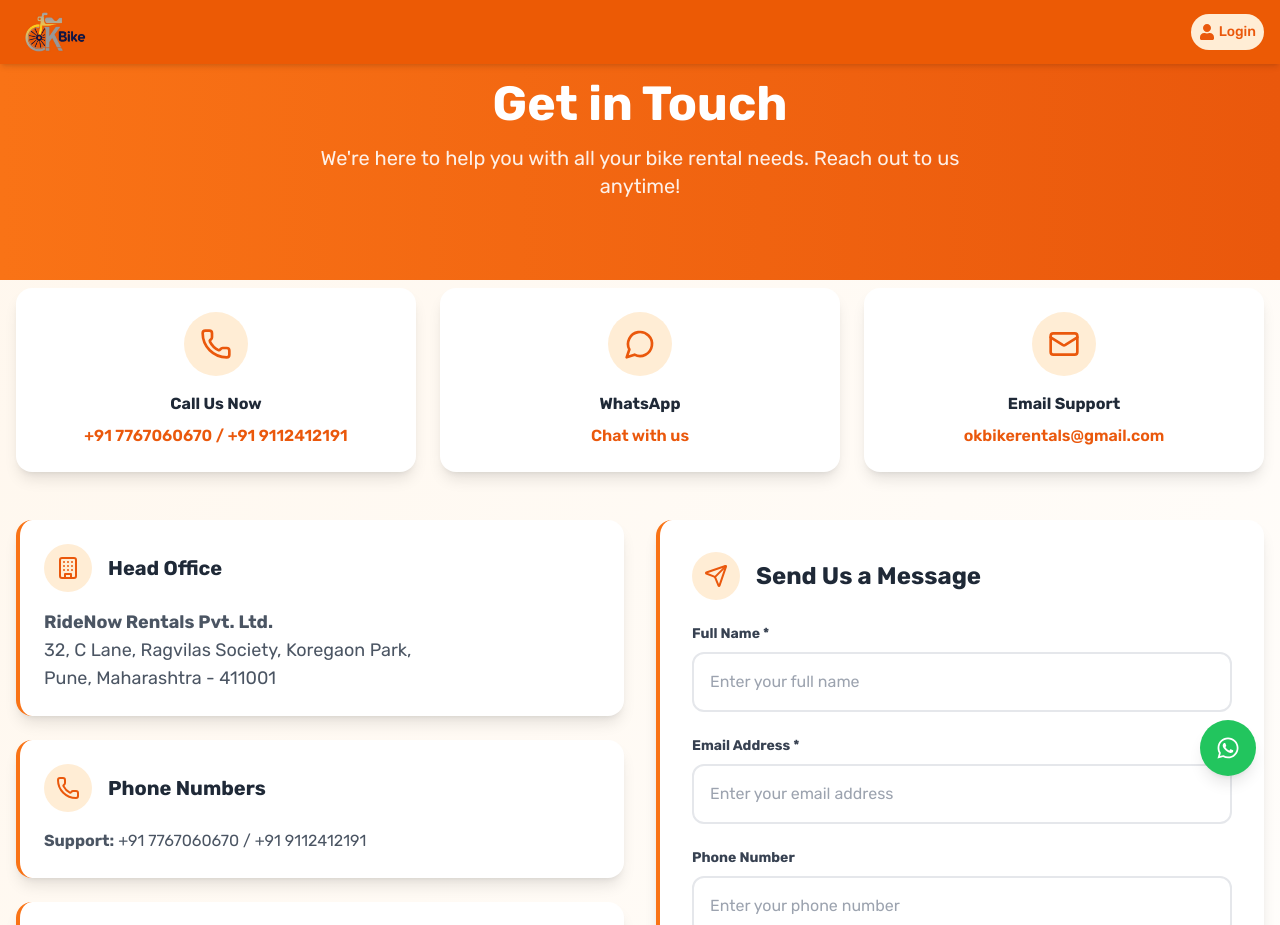
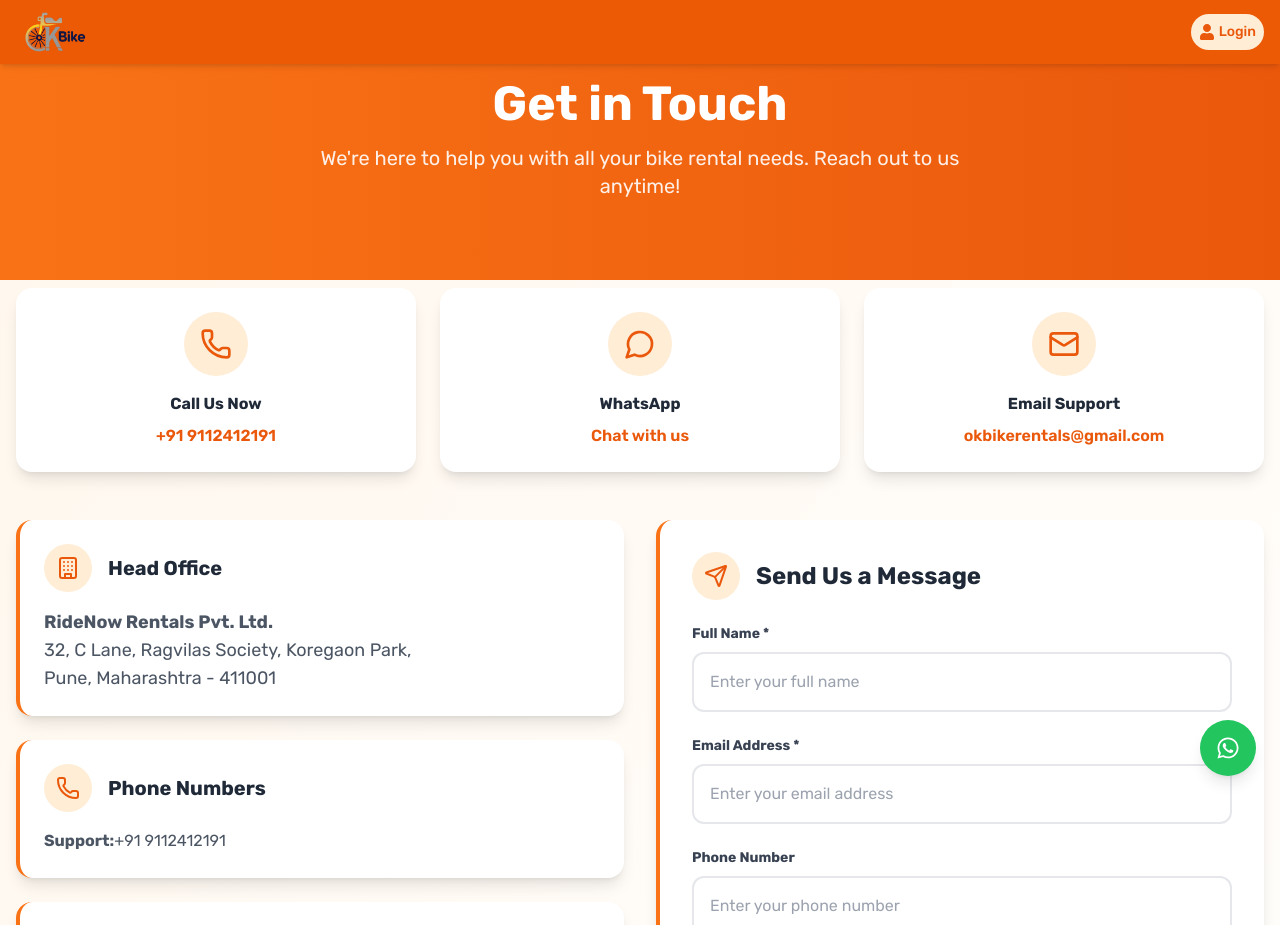
Before and after one commit to rishiram21/okbike_final_frontend_users, a React (Vite) app: page /contactus in a window 1280 px wide. Shown: the top 925 px of the page. Built offline with nearby package versions, Linux system fonts and the light colour scheme.

Commit message:
04-07-2025

```diff
--- a/src/components/Footer.jsx
+++ b/src/components/Footer.jsx
@@ -82,9 +82,9 @@ const Footer = () => {
               <div className="flex items-center gap-3">
                 <FaPhone className="text-orange-400 flex-shrink-0" size={16} />
                 <div className="text-gray-300 text-sm">
-                  <a href="tel:+917767060670" className="hover:text-orange-400 transition-colors block">
+                  {/* <a href="tel:+917767060670" className="hover:text-orange-400 transition-colors block">
                     +91 7767060670
-                  </a>
+                  </a> */}
                   <a href="tel:+919112412191" className="hover:text-orange-400 transition-colors block">
                     +91 9112412191
                   </a>
@@ -242,9 +242,9 @@ const Footer = () => {
                 <div className="flex items-center gap-3">
                   <FaPhone className="text-orange-400 flex-shrink-0" size={16} />
                   <div className="text-gray-300 text-sm">
-                    <a href="tel:+917767060670" className="hover:text-orange-400 transition-colors block">
+                    {/* <a href="tel:+917767060670" className="hover:text-orange-400 transition-colors block">
                       +91 7767060670
-                    </a>
+                    </a> */}
                     <a href="tel:+919112412191" className="hover:text-orange-400 transition-colors block">
                       +91 9112412191
                     </a>
--- a/src/pages/ContactUs.jsx
+++ b/src/pages/ContactUs.jsx
@@ -65,7 +65,7 @@ const ContactUs = () => {
               <Phone className="w-8 h-8 text-orange-600" />
             </div>
             <h3 className="font-bold text-gray-800 mb-2">Call Us Now</h3>
-            <p className="text-orange-600 font-semibold">+91 7767060670 / +91 9112412191 </p>
+            <p className="text-orange-600 font-semibold"> +91 9112412191 </p>
           </div>
 
           <div className="bg-white rounded-2xl p-6 text-center shadow-lg hover:shadow-xl transition-all duration-300">
@@ -103,7 +103,7 @@ const ContactUs = () => {
 
             <ContactCard icon={Phone} title="Phone Numbers">
               <div className="space-y-2">
-                <p><strong> Support:</strong> +91 7767060670 /
+                <p><strong> Support:</strong>
                     +91 9112412191
                 </p>
               </div>
--- a/src/pages/Invoice.jsx
+++ b/src/pages/Invoice.jsx
@@ -530,7 +530,7 @@ const totalAmount =
                     d="M3 5a2 2 0 012-2h3.28a1 1 0 01.948.684l1.498 4.493a1 1 0 01-.502 1.21l-2.257 1.13a11.042 11.042 0 005.516 5.516l1.13-2.257a1 1 0 011.21-.502l4.493 1.498a1 1 0 01.684.949V19a2 2 0 01-2 2h-1C9.716 21 3 14.284 3 6V5z"
                   />
                 </svg>
-                <span className="text-xs text-right">+917767060670 / +919112412191 </span>
+                <span className="text-xs text-right">+919112412191 </span>
               </div>
             </div>
           </div>
--- a/src/pages/TermsAndConditions.jsx
+++ b/src/pages/TermsAndConditions.jsx
@@ -315,13 +315,13 @@ const TermsAndConditions = () => {
             If you have any questions about our Terms & Conditions, please don't hesitate to contact us.
           </p>
           <div className="flex flex-col sm:flex-row gap-4 justify-center">
-            <a
+            {/* <a
               href="tel:+91 7767060670"
               className="bg-white text-orange-600 px-6 py-3 rounded-xl font-semibold hover:bg-orange-50 transition-colors duration-200 flex items-center justify-center"
             >
               <Phone className="w-5 h-5 mr-2" />
               Call: +91 7767060670
-            </a>
+            </a> */}
             <a
               href="tel:+91 9112412191"
               className="bg-white text-orange-600 px-6 py-3 rounded-xl font-semibold hover:bg-orange-50 transition-colors duration-200 flex items-center justify-center"
```
